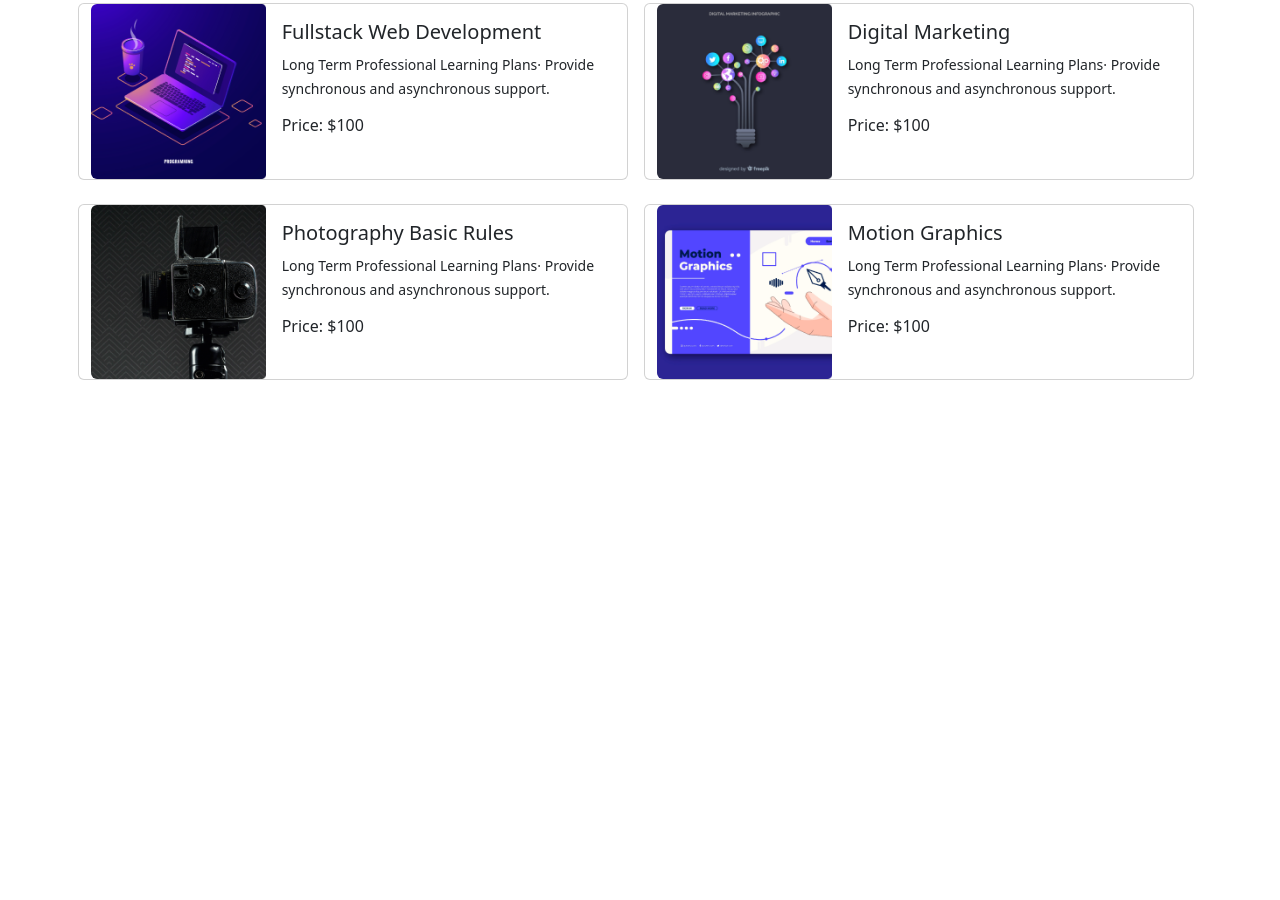
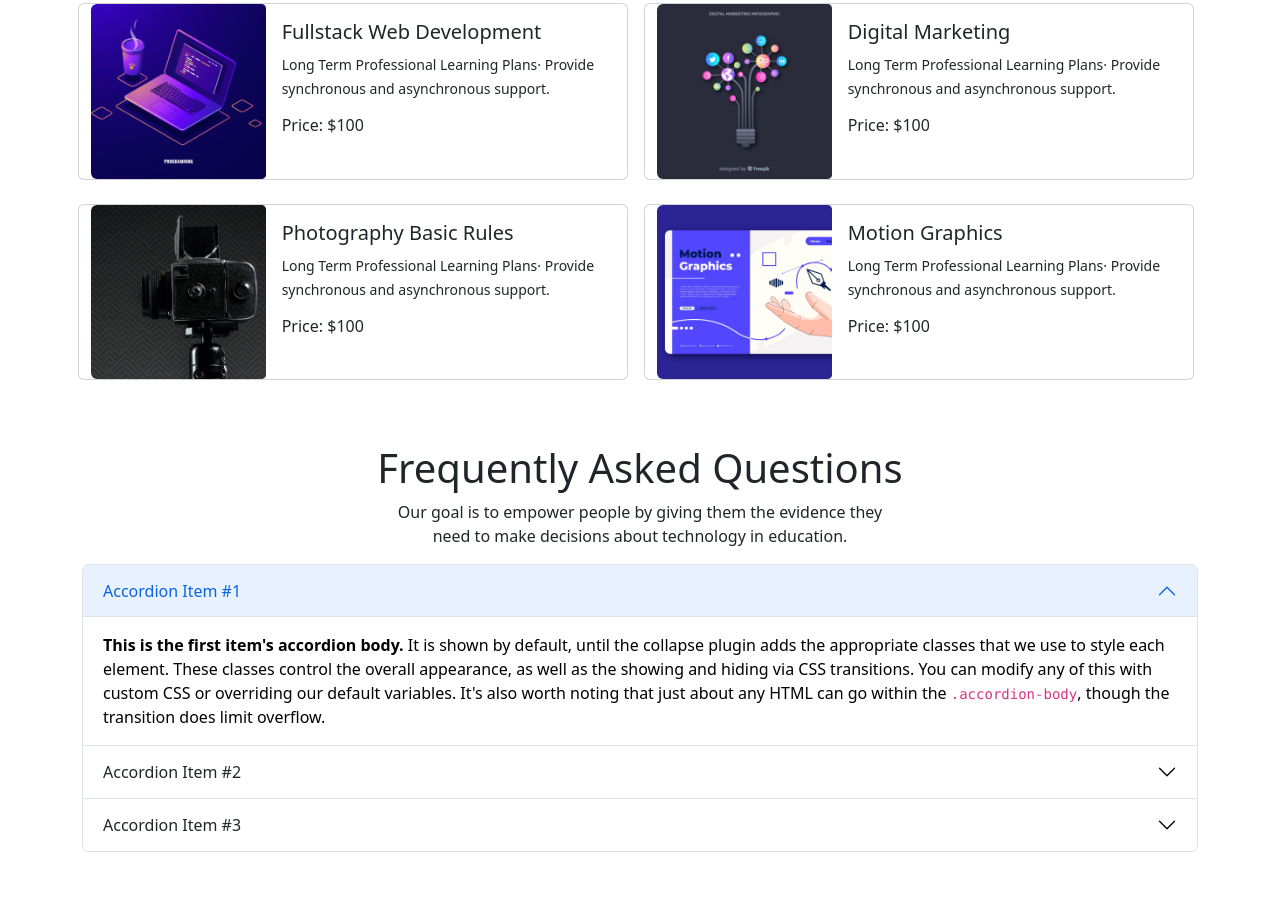
Before and after one commit to islamasif/Edtech-Website-Asif, a plain HTML site: page index.html in a window 1280 px wide. Shown: the part 1200-2100 px from the top of the page. Before the commit the page ends 1596 px from the top, so only its background shows below. Drawn offline with nearby package versions, Linux system fonts and the light colour scheme.

Commit message:
frequently added question

```diff
--- a/index.html
+++ b/index.html
@@ -213,6 +213,53 @@
             </div>
         </section>
 
+        <!-- frequesntly asked questions -->
+        <section class="py-5">
+            <div class="text-center">
+                <h1>Frequently Asked Questions</h1>
+                <p>Our goal is to empower people by giving them the evidence they <br>
+                    need to make decisions about technology in education.</p>
+            </div>
+            <div class="accordion" id="accordionExample">
+                <div class="accordion-item">
+                  <h2 class="accordion-header" id="headingOne">
+                    <button class="accordion-button" type="button" data-bs-toggle="collapse" data-bs-target="#collapseOne" aria-expanded="true" aria-controls="collapseOne">
+                      Accordion Item #1
+                    </button>
+                  </h2>
+                  <div id="collapseOne" class="accordion-collapse collapse show" aria-labelledby="headingOne" data-bs-parent="#accordionExample">
+                    <div class="accordion-body">
+                      <strong>This is the first item's accordion body.</strong> It is shown by default, until the collapse plugin adds the appropriate classes that we use to style each element. These classes control the overall appearance, as well as the showing and hiding via CSS transitions. You can modify any of this with custom CSS or overriding our default variables. It's also worth noting that just about any HTML can go within the <code>.accordion-body</code>, though the transition does limit overflow.
+                    </div>
+                  </div>
+                </div>
+                <div class="accordion-item">
+                  <h2 class="accordion-header" id="headingTwo">
+                    <button class="accordion-button collapsed" type="button" data-bs-toggle="collapse" data-bs-target="#collapseTwo" aria-expanded="false" aria-controls="collapseTwo">
+                      Accordion Item #2
+                    </button>
+                  </h2>
+                  <div id="collapseTwo" class="accordion-collapse collapse" aria-labelledby="headingTwo" data-bs-parent="#accordionExample">
+                    <div class="accordion-body">
+                      <strong>This is the second item's accordion body.</strong> It is hidden by default, until the collapse plugin adds the appropriate classes that we use to style each element. These classes control the overall appearance, as well as the showing and hiding via CSS transitions. You can modify any of this with custom CSS or overriding our default variables. It's also worth noting that just about any HTML can go within the <code>.accordion-body</code>, though the transition does limit overflow.
+                    </div>
+                  </div>
+                </div>
+                <div class="accordion-item">
+                  <h2 class="accordion-header" id="headingThree">
+                    <button class="accordion-button collapsed" type="button" data-bs-toggle="collapse" data-bs-target="#collapseThree" aria-expanded="false" aria-controls="collapseThree">
+                      Accordion Item #3
+                    </button>
+                  </h2>
+                  <div id="collapseThree" class="accordion-collapse collapse" aria-labelledby="headingThree" data-bs-parent="#accordionExample">
+                    <div class="accordion-body">
+                      <strong>This is the third item's accordion body.</strong> It is hidden by default, until the collapse plugin adds the appropriate classes that we use to style each element. These classes control the overall appearance, as well as the showing and hiding via CSS transitions. You can modify any of this with custom CSS or overriding our default variables. It's also worth noting that just about any HTML can go within the <code>.accordion-body</code>, though the transition does limit overflow.
+                    </div>
+                  </div>
+                </div>
+              </div>
+        </section>
+
 
     </main>
 
```
